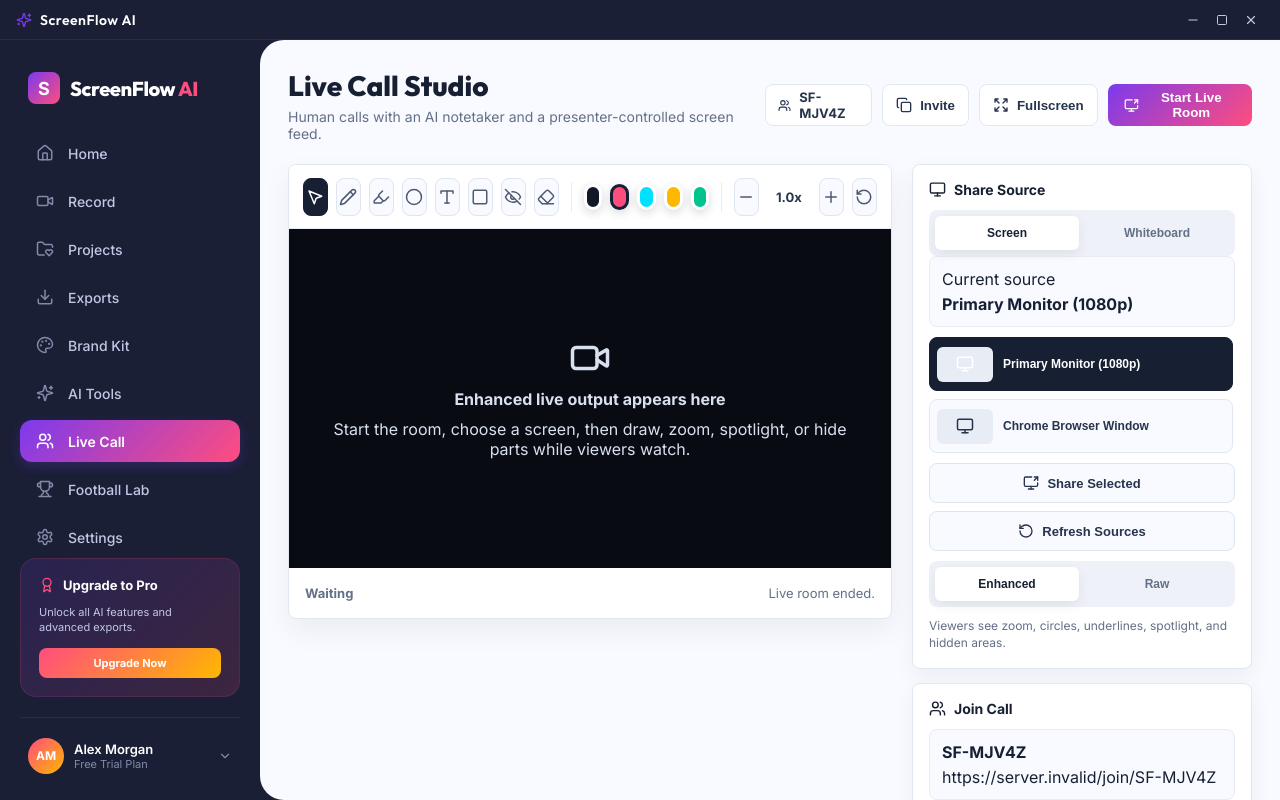
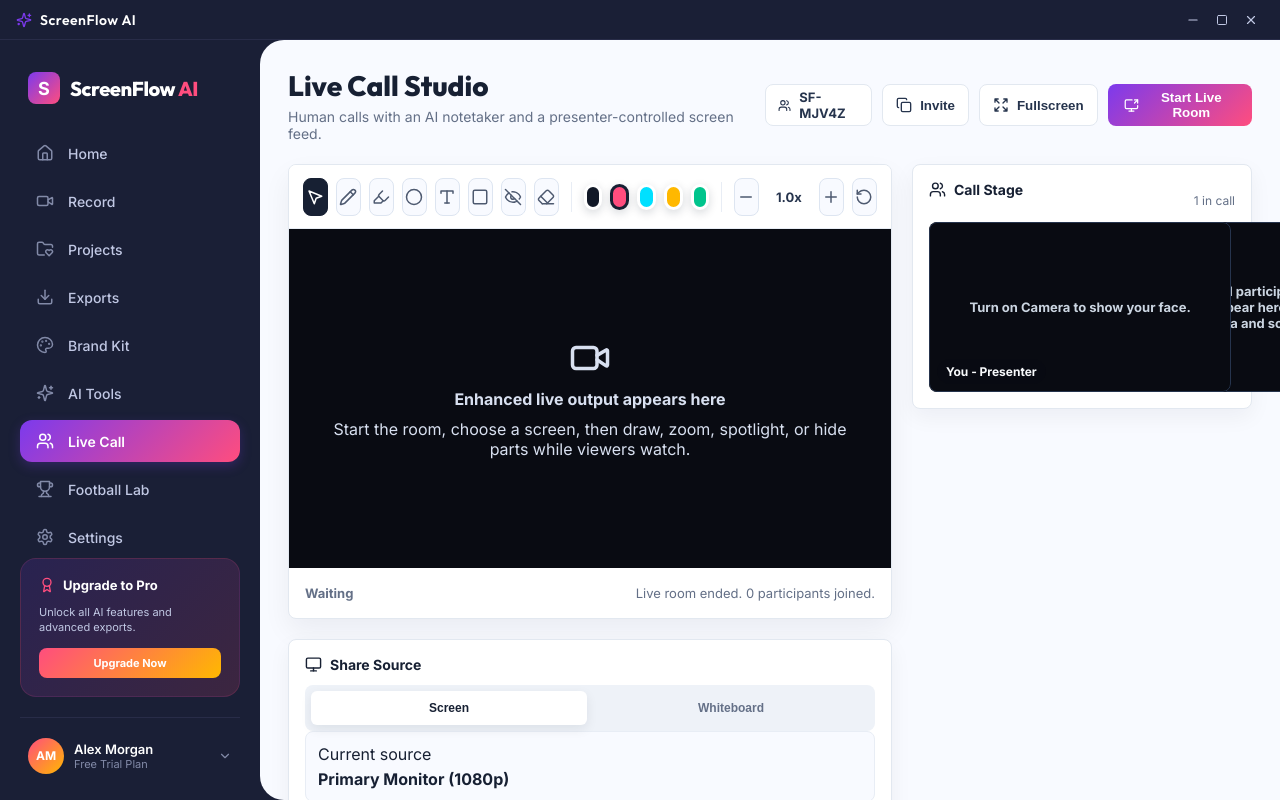
Before and after one commit to legendarykazz/screenflowAI, a React (Vite) app: page / in a window 1280 px wide. Both pictures are taken after a click on the button "Live Call". Built offline with nearby package versions, Linux system fonts and the light colour scheme; no server answers.

Commit message:
Enable two-way live call media

```diff
--- a/api/livekit-token.js
+++ b/api/livekit-token.js
@@ -45,8 +45,8 @@
     roomCode: body.roomCode || query.roomCode,
     participantName: body.participantName || query.participantName
   };
-  const role = String(body.role || query.role || 'viewer').toLowerCase();
-  const canPublish = role === 'presenter';
+  const role = String(body.role || query.role || 'participant').toLowerCase();
+  const canPublish = role === 'presenter' || role === 'participant';
   const room = String(roomCode || '').trim().toUpperCase();
   const name = String(participantName || 'Guest').trim().slice(0, 48);
 
--- a/src/pages/JoinCall.jsx
+++ b/src/pages/JoinCall.jsx
@@ -1,11 +1,16 @@
 import React, { useMemo, useRef, useState } from 'react';
-import { Room, RoomEvent } from 'livekit-client';
-import { Camera, PhoneOff, Play, Users, Video } from 'lucide-react';
+import { Room, RoomEvent, Track } from 'livekit-client';
+import { Camera, Mic, PhoneOff, Play, Users, Video } from 'lucide-react';
 
 export default function JoinCall() {
   const roomRef = useRef(null);
   const mediaRef = useRef(null);
   const cameraRef = useRef(null);
+  const localCameraRef = useRef(null);
+  const localCameraStreamRef = useRef(null);
+  const localMicStreamRef = useRef(null);
+  const publishedCameraTrackRef = useRef(null);
+  const publishedMicTrackRef = useRef(null);
   const activeVideoSidRef = useRef(null);
   const activeCameraSidRef = useRef(null);
   const roomCode = useMemo(() => {
@@ -16,16 +21,18 @@
   const [name, setName] = useState('Guest');
   const [status, setStatus] = useState('Ready to join');
   const [connected, setConnected] = useState(false);
+  const [cameraOn, setCameraOn] = useState(false);
+  const [micOn, setMicOn] = useState(false);
   const [participants, setParticipants] = useState([]);
 
   const joinRoom = async () => {
     try {
       setStatus('Getting access token...');
-      const params = new URLSearchParams({ roomCode, participantName: name, role: 'viewer' });
+      const params = new URLSearchParams({ roomCode, participantName: name, role: 'participant' });
       const response = await fetch(`/api/livekit-token?${params.toString()}`, {
         method: 'POST',
         headers: { 'Content-Type': 'application/json' },
-        body: JSON.stringify({ roomCode, participantName: name, role: 'viewer' })
+        body: JSON.stringify({ roomCode, participantName: name, role: 'participant' })
       });
       const result = await response.json();
       if (!response.ok) throw new Error(result.error || 'Unable to get LiveKit token.');
@@ -50,8 +57,17 @@
         setConnected(false);
         setStatus('Disconnected');
         setParticipants([]);
+        setCameraOn(false);
+        setMicOn(false);
         activeVideoSidRef.current = null;
         activeCameraSidRef.current = null;
+        publishedCameraTrackRef.current = null;
+        publishedMicTrackRef.current = null;
+        localCameraStreamRef.current?.getTracks().forEach((track) => track.stop());
+        localMicStreamRef.current?.getTracks().forEach((track) => track.stop());
+        localCameraStreamRef.current = null;
+        localMicStreamRef.current = null;
+        if (localCameraRef.current) localCameraRef.current.srcObject = null;
         if (mediaRef.current) mediaRef.current.innerHTML = '';
         if (cameraRef.current) cameraRef.current.innerHTML = '';
       });
@@ -69,6 +85,71 @@
   const leaveRoom = () => {
     roomRef.current?.disconnect();
     roomRef.current = null;
+  };
+
+  const toggleMic = async () => {
+    const room = roomRef.current;
+    if (!room) return;
+
+    if (micOn) {
+      if (publishedMicTrackRef.current) await room.localParticipant.unpublishTrack(publishedMicTrackRef.current);
+      localMicStreamRef.current?.getTracks().forEach((track) => track.stop());
+      localMicStreamRef.current = null;
+      publishedMicTrackRef.current = null;
+      setMicOn(false);
+      return;
+    }
+
+    try {
+      const stream = await navigator.mediaDevices.getUserMedia({ audio: true });
+      const audioTrack = stream.getAudioTracks()[0];
+      localMicStreamRef.current = stream;
+      publishedMicTrackRef.current = audioTrack;
+      await room.localParticipant.publishTrack(audioTrack, {
+        name: 'participant-mic',
+        source: Track.Source.Microphone
+      });
+      setMicOn(true);
+    } catch (error) {
+      setStatus(error.message || 'Microphone permission was not granted.');
+    }
+  };
+
+  const toggleCamera = async () => {
+    const room = roomRef.current;
+    if (!room) return;
+
+    if (cameraOn) {
+      if (publishedCameraTrackRef.current) await room.localParticipant.unpublishTrack(publishedCameraTrackRef.current);
+      localCameraStreamRef.current?.getTracks().forEach((track) => track.stop());
+      localCameraStreamRef.current = null;
+      publishedCameraTrackRef.current = null;
+      if (localCameraRef.current) localCameraRef.current.srcObject = null;
+      setCameraOn(false);
+      return;
+    }
+
+    try {
+      const stream = await navigator.mediaDevices.getUserMedia({
+        video: { width: 1280, height: 720 },
+        audio: false
+      });
+      const cameraTrack = stream.getVideoTracks()[0];
+      localCameraStreamRef.current = stream;
+      publishedCameraTrackRef.current = cameraTrack;
+      if (localCameraRef.current) localCameraRef.current.srcObject = stream;
+      await room.localParticipant.publishTrack(cameraTrack, {
+        name: 'participant-camera',
+        source: Track.Source.Camera,
+        videoEncoding: {
+          maxBitrate: 1_200_000,
+          maxFramerate: 30
+        }
+      });
+      setCameraOn(true);
+    } catch (error) {
+      setStatus(error.message || 'Camera permission was not granted.');
+    }
   };
 
   const updateParticipants = (room = roomRef.current) => {
@@ -145,6 +226,17 @@
           </button>
         </div>
 
+        {connected && (
+          <div className="join-actions" style={{ display: 'grid', gridTemplateColumns: '1fr 1fr', gap: '10px', marginTop: '10px' }}>
+            <button onClick={toggleMic} style={secondaryButtonStyle}>
+              <Mic size={17} /> {micOn ? 'Mute' : 'Mic'}
+            </button>
+            <button onClick={toggleCamera} style={secondaryButtonStyle}>
+              <Camera size={17} /> {cameraOn ? 'Camera On' : 'Camera'}
+            </button>
+          </div>
+        )}
+
         <p style={statusStyle}>{status}</p>
 
         <section className="viewer-section" style={viewerStyle}>
@@ -160,8 +252,11 @@
         <section style={viewerStyle}>
           <div style={viewerHeaderStyle}>
             <Camera size={18} />
-            Presenter Camera
+            Camera
           </div>
+          {connected && (
+            <video ref={localCameraRef} autoPlay muted playsInline style={localCameraStyle} />
+          )}
           <div className="camera-box" ref={cameraRef} style={cameraBoxStyle}>
             <span data-placeholder="true">Camera appears here when the presenter turns it on.</span>
           </div>
@@ -313,6 +408,14 @@
   padding: '10px'
 };
 
+const localCameraStyle = {
+  aspectRatio: '16 / 9',
+  background: '#090B12',
+  display: 'block',
+  objectFit: 'cover',
+  width: '100%'
+};
+
 const participantsStyle = {
   borderTop: '1px solid #E2E8F0',
   marginTop: '16px',
--- a/src/pages/LiveCall.jsx
+++ b/src/pages/LiveCall.jsx
@@ -284,12 +284,13 @@
 
       room.on(RoomEvent.ParticipantConnected, updateRemoteParticipants);
       room.on(RoomEvent.ParticipantDisconnected, updateRemoteParticipants);
-      room.on(RoomEvent.TrackSubscribed, (track) => {
-        attachRemoteTrack(track);
+      room.on(RoomEvent.TrackSubscribed, (track, publication, participant) => {
+        attachRemoteTrack(track, participant);
         updateRemoteParticipants();
       });
       room.on(RoomEvent.TrackUnsubscribed, (track) => {
         track.detach().forEach((element) => element.remove());
+        remoteMediaRef.current?.querySelector(`[data-track-sid="${track.sid}"]`)?.remove();
         updateRemoteParticipants();
       });
       room.on(RoomEvent.Disconnected, (reason) => {
@@ -393,15 +394,51 @@
     });
   };
 
-  const attachRemoteTrack = (track) => {
+  const attachRemoteTrack = (track, participant) => {
     if (!remoteMediaRef.current) return;
+    const participantId = participant?.identity || 'remote';
+    let tile = remoteMediaRef.current.querySelector(`[data-participant-id="${participantId}"]`);
+    if (!tile) {
+      tile = document.createElement('div');
+      tile.dataset.participantId = participantId;
+      tile.style.background = '#090B12';
+      tile.style.border = '1px solid #26344D';
+      tile.style.borderRadius = '8px';
+      tile.style.color = '#F8FAFC';
+      tile.style.minHeight = '150px';
+      tile.style.overflow = 'hidden';
+      tile.style.position = 'relative';
+
+      const label = document.createElement('div');
+      label.textContent = participant?.name || participantId;
+      label.style.background = 'rgba(9, 11, 18, 0.72)';
+      label.style.borderRadius = '999px';
+      label.style.bottom = '8px';
+      label.style.fontSize = '12px';
+      label.style.fontWeight = '900';
+      label.style.left = '8px';
+      label.style.padding = '5px 9px';
+      label.style.position = 'absolute';
+      label.style.zIndex = '2';
+      tile.appendChild(label);
+
+      remoteMediaRef.current.appendChild(tile);
+    }
+
     const element = track.attach();
+    element.dataset.trackSid = track.sid;
     element.style.width = '100%';
-    element.style.borderRadius = '8px';
+    element.style.height = track.kind === 'video' ? '100%' : '0';
     element.style.background = '#0B0F19';
-    element.style.marginTop = '8px';
+    element.style.display = track.kind === 'video' ? 'block' : 'none';
+    element.style.objectFit = 'cover';
     if (track.kind === 'audio') element.style.display = 'none';
-    remoteMediaRef.current.appendChild(element);
+
+    if (track.kind === 'video') {
+      Array.from(tile.querySelectorAll('video')).forEach((video) => video.remove());
+    }
+    tile.appendChild(element);
+    element.play?.().catch(() => {});
   };
 
   const updateRemoteParticipants = (room = liveKitRoomRef.current) => {
@@ -890,9 +927,27 @@
 
           <div style={statusRowStyle}>
             <span style={{ color: isLive ? '#00A878' : '#647087', fontWeight: 800 }}>{isLive ? 'Live output active' : 'Waiting'}</span>
-            <span>{presenterMode ? 'Presenter controls are visible only to you. Viewers receive the clean canvas feed.' : status}</span>
+            <span>{presenterMode ? 'Presenter controls are visible only to you. Viewers receive the clean canvas feed.' : `${status} ${remoteParticipants.length} participant${remoteParticipants.length === 1 ? '' : 's'} joined.`}</span>
           </div>
         </div>
+
+        <section style={conferenceStageStyle}>
+          <div style={conferenceHeaderStyle}>
+            <h2 style={sideTitleStyle}><Users size={17} /> Call Stage</h2>
+            <span style={smallTextStyle}>{remoteParticipants.length + 1} in call</span>
+          </div>
+          <div style={localPresenterTileStyle}>
+            {cameraOn ? (
+              <video ref={cameraPreviewRef} autoPlay muted playsInline style={stageVideoStyle} />
+            ) : (
+              <div style={emptyTileStyle}>Turn on Camera to show your face.</div>
+            )}
+            <span style={tileLabelStyle}>You - Presenter</span>
+          </div>
+          <div ref={remoteMediaRef} style={remoteGridStyle}>
+            {!remoteParticipants.length && <div style={emptyTileStyle}>Joined participants will appear here with camera and sound.</div>}
+          </div>
+        </section>
 
         <aside style={presenterMode ? presenterSidePanelStyle : sidePanelStyle}>
           <section style={callCardStyle}>
@@ -1005,19 +1060,10 @@
             <button onClick={askAi} style={{ ...secondaryButtonStyle(false), width: '100%', marginTop: '10px' }}><Bot size={16} /> Ask AI</button>
           </section>
 
-          {cameraOn && (
-            <section style={callCardStyle}>
-              <h2 style={sideTitleStyle}><Camera size={17} /> Presenter Camera</h2>
-              <video ref={cameraPreviewRef} autoPlay muted playsInline style={previewVideoStyle} />
-              <p style={smallTextStyle}>Your camera is published as a separate presenter video tile.</p>
-            </section>
-          )}
-
           <section style={callCardStyle}>
             <h2 style={sideTitleStyle}><Play size={17} /> Viewer Feed</h2>
             <video ref={outputVideoRef} autoPlay muted playsInline style={previewVideoStyle} />
             <p style={smallTextStyle}>This is the processed stream that can be published to a real conference provider.</p>
-            <div ref={remoteMediaRef} />
           </section>
 
           <section style={callCardStyle}>
@@ -1210,6 +1256,76 @@
   padding: '16px'
 };
 
+const conferenceStageStyle = {
+  background: '#FFFFFF',
+  border: '1px solid #E2E8F0',
+  borderRadius: '8px',
+  boxShadow: '0 8px 22px rgba(15, 23, 42, 0.05)',
+  display: 'grid',
+  gap: '12px',
+  gridTemplateColumns: 'minmax(220px, 0.8fr) minmax(0, 1.2fr)',
+  padding: '16px'
+};
+
+const conferenceHeaderStyle = {
+  alignItems: 'center',
+  display: 'flex',
+  gridColumn: '1 / -1',
+  justifyContent: 'space-between'
+};
+
+const localPresenterTileStyle = {
+  aspectRatio: '16 / 9',
+  background: '#090B12',
+  borderRadius: '8px',
+  minHeight: '170px',
+  overflow: 'hidden',
+  position: 'relative'
+};
+
+const remoteGridStyle = {
+  display: 'grid',
+  gap: '10px',
+  gridTemplateColumns: 'repeat(auto-fit, minmax(180px, 1fr))',
+  minHeight: '170px'
+};
+
+const stageVideoStyle = {
+  background: '#090B12',
+  display: 'block',
+  height: '100%',
+  objectFit: 'cover',
+  width: '100%'
+};
+
+const emptyTileStyle = {
+  alignItems: 'center',
+  background: '#090B12',
+  border: '1px solid #26344D',
+  borderRadius: '8px',
+  color: '#CBD5E1',
+  display: 'flex',
+  fontSize: '13px',
+  fontWeight: 800,
+  height: '100%',
+  justifyContent: 'center',
+  minHeight: '150px',
+  padding: '16px',
+  textAlign: 'center'
+};
+
+const tileLabelStyle = {
+  background: 'rgba(9, 11, 18, 0.72)',
+  borderRadius: '999px',
+  bottom: '8px',
+  color: '#F8FAFC',
+  fontSize: '12px',
+  fontWeight: 900,
+  left: '8px',
+  padding: '5px 9px',
+  position: 'absolute'
+};
+
 const sideTitleStyle = {
   alignItems: 'center',
   color: '#172033',
```
